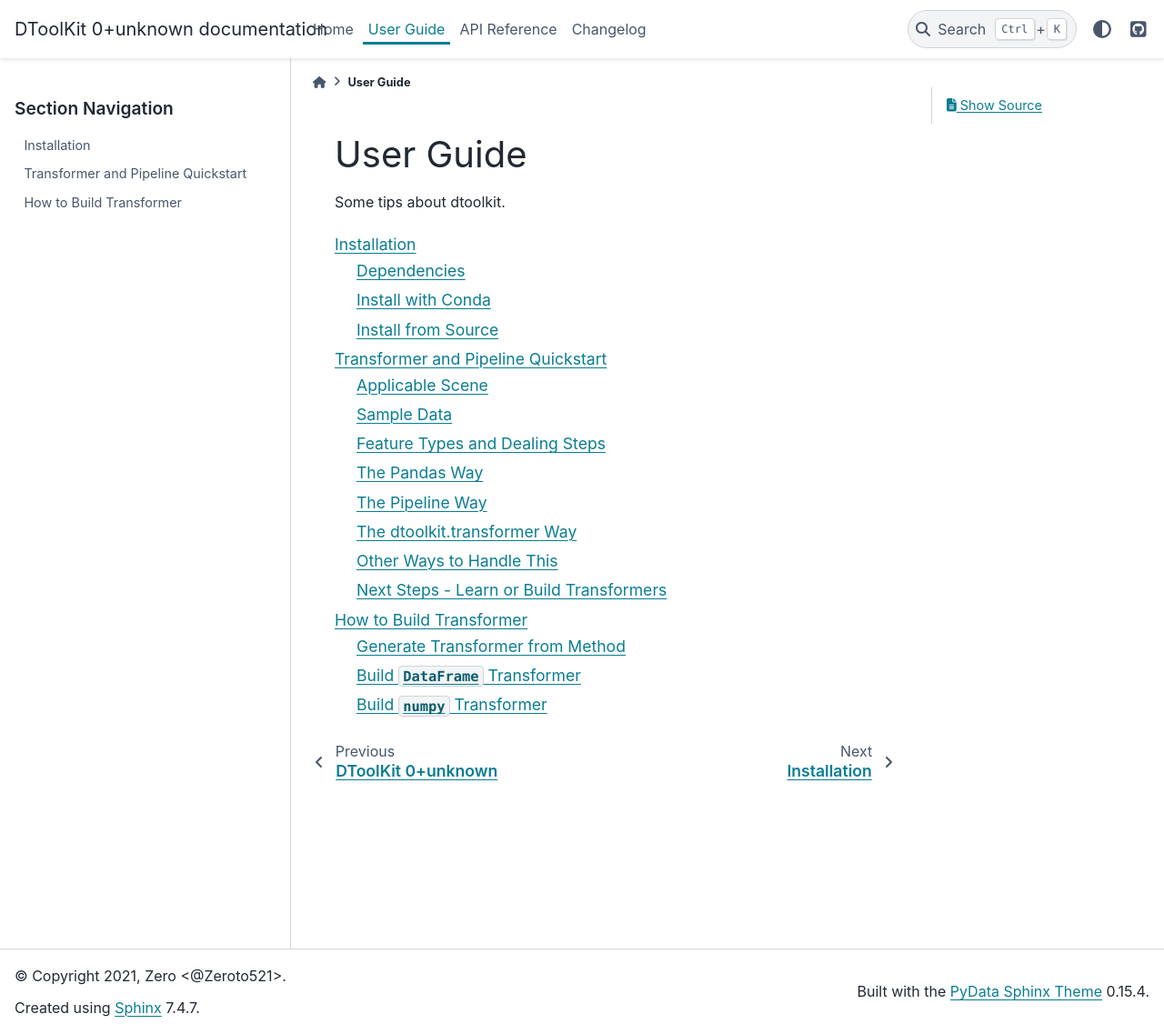
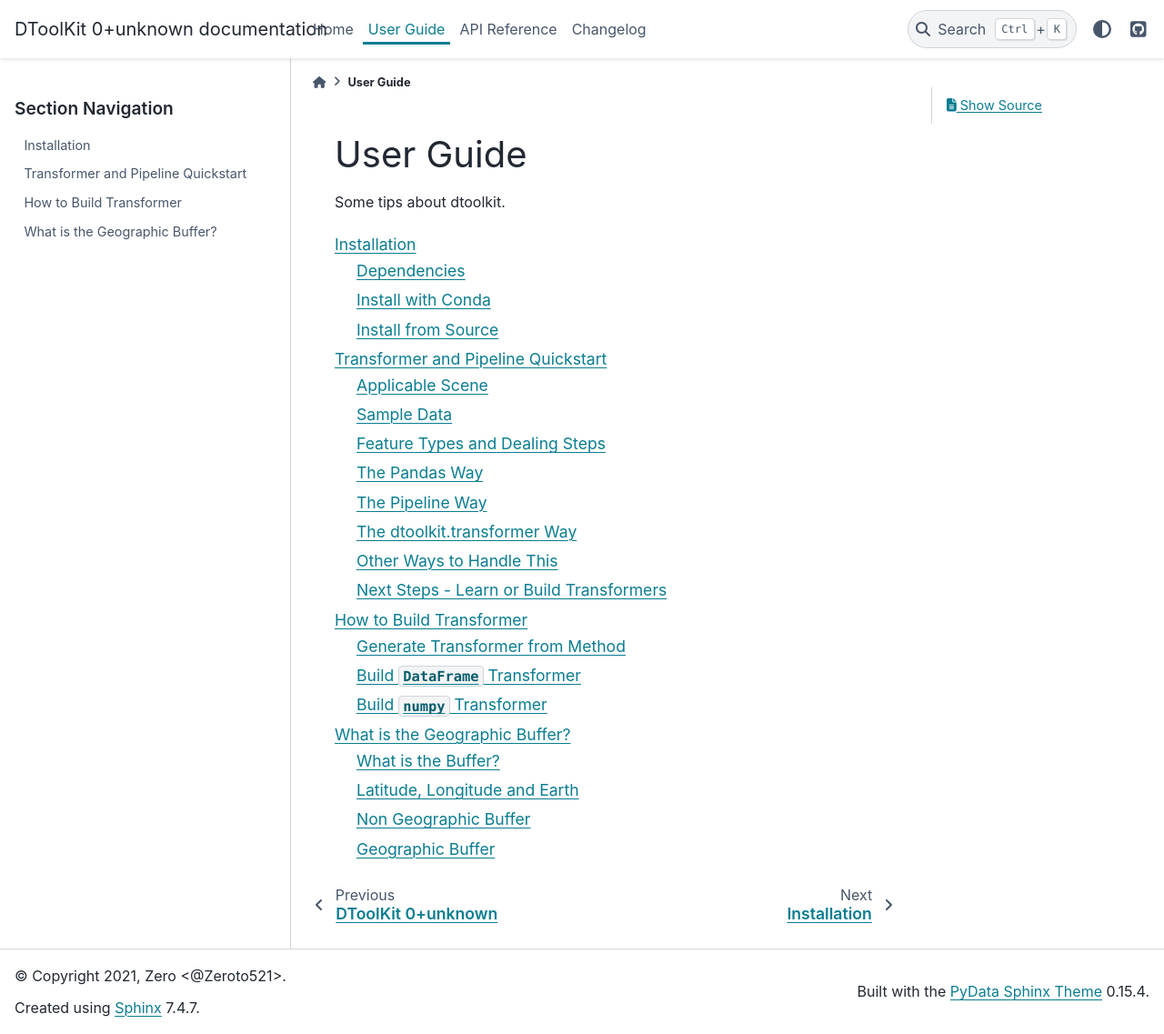
Before and after one commit to Zeroto521/my-data-toolkit, a Sphinx documentation site: the page built from doc/source/guide.rst, in a window 1280 px wide and 1137 px high. Shown: the whole window at 91% size. Built offline with Sphinx 7.4.7 and the PyData theme 0.15.4, drawn with Linux system fonts in a browser that asks for light colours; some of the changed lines change nothing that is shown.

Commit message:
DOC: add an introduction for geographic buffer

```diff
--- a/doc/source/conf.py
+++ b/doc/source/conf.py
@@ -78,7 +78,7 @@
 # Add any paths that contain custom static files (such as style sheets) here,
 # relative to this directory. They are copied after the builtin static files,
 # so a file named "default.css" will overwrite the builtin "default.css".
-# html_static_path = ["_static"]
+html_static_path = ["_static"]
 
 
 #  --Options for sphinx extensions -----------------------------------------------
--- a/doc/source/guide.rst
+++ b/doc/source/guide.rst
@@ -10,3 +10,4 @@
     Installation <guide/installation>
     Transformer and Pipeline Quickstart <guide/transformer>
     How to Build Transformer <guide/build_transformer>
+    What is the Geographic Buffer? <guide/geographic_buffer>
--- /dev/null
+++ b/doc/source/guide/geographic_buffer.md
@@ -0,0 +1,90 @@
+# What is the Geographic Buffer?
+
+:::{note}
+This tutorial requires basic **GIS** (Geographic Information System) knowledge.
+:::
+
+## What is the Buffer?
+
+:::{note}
+All buffer of geometries are created on **2D plane**.
+:::
+
+A simple graph could show this.
+
+![Buffer](https://desktop.arcgis.com/en/arcmap/latest/tools/analysis-toolbox/GUID-267CF0D1-DB92-456F-A8FE-F819981F5467-web.png)
+
+> From [ArcGIS analysis-toolbox Buffer](https://desktop.arcgis.com/en/arcmap/latest/tools/analysis-toolbox/buffer.htm)
+
+The graph shows the buffer generation of three basic kinds of geometries.
+
+- Point
+- Line
+- Polygon
+
+And the graph also shows the way to deal with the overlapping relationship of multi-buffers.
+
+## Latitude, Longitude and Earth
+
+This section comes to introduce CRS (Coordinate Reference Systems).
+
+Simply say CRS shows a mapping relationship between 3D ellipsoid Earth and 2D plane.
+
+![CRS](https://docs.qgis.org/2.8/en/_images/projection_families.png)
+
+Some CRSs we have already met, the GPS coordniate references, used in online map:
+
+- `EPSG:4326`: {math}`(120°, 50°)`, sphere reference
+- `EPSG:3857`: {math}`(13358338.90m, 6446275.84m)`, surface reference
+
+## Non Geographic Buffer
+
+The method of {meth}`geopandas.GeoSeries.buffer` created buffer is not a really buffer in the map.
+
+### Steps to Generate Buffer
+
+Let us select two `EPSG:4326` coordinates and show their buffer on map.
+
+- {math}`(122, 50)`
+- {math}`(100, 1)`
+
+Then let us generate {math}`500km` buffers for those two points.
+
+With the following steps:
+
+1. Transform points from `EPSG:4326` to `EPSG:3857`.
+2. Generate {math}`500km` buffer via {meth}`~geopandas.GeoSeries.buffer`.
+3. Transform points from `EPSG:3857` to `EPSG:4326`.
+4. Display on the map.
+
+![points buffer](../_static/points-buffer.png)
+
+The green one is the non geographic buffer, and the blue one is the geographic buffer.
+
+As we see the green one's diameter is less than {math}`1000km`.
+
+### Problem of Non Geographic Buffer
+
+The following GIF could tell us why the green one is smaller than the blue one.
+
+![Proportions of apparent size and real size (animated)](https://upload.wikimedia.org/wikipedia/commons/e/ee/Worlds_animate.gif)
+
+> From [WikiPedia Mercator Projection](https://en.wikipedia.orgwiki/Mercator_projection)
+
+The `EPSG:3857` is a cylindrical map projection, that cause the area which closes to the equator is the same as real.
+
+## Geographic Buffer
+
+A idea to fix this is to use local CRS.
+Local CRS means build CRS for each point.
+
+![Azimuthal Equidistant projection](https://proj.org/_images/aeqd.png)
+
+All most single mapping relationships are good for a piece of small areas.
+But what if we build a lot of mapping relationships and then combine them together, this new mapping relationship could represent all areas.
+
+In this way, CRS could totally describe the point in Earth.
+
+That is what the {meth}`dtoolkit.geography.geographic_buffer` method does.
+
+Next step? Try to use it.
```
Also changed, not shown: doc/source/_static/points-buffer.png (added).
